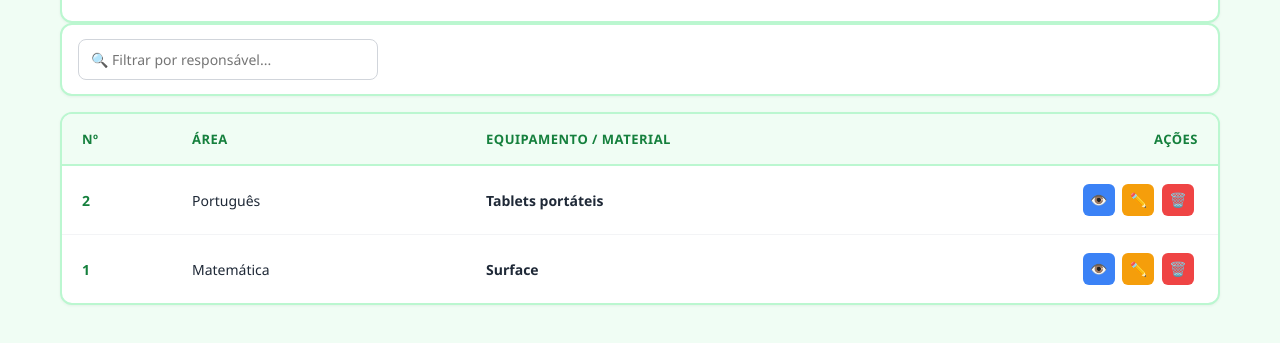
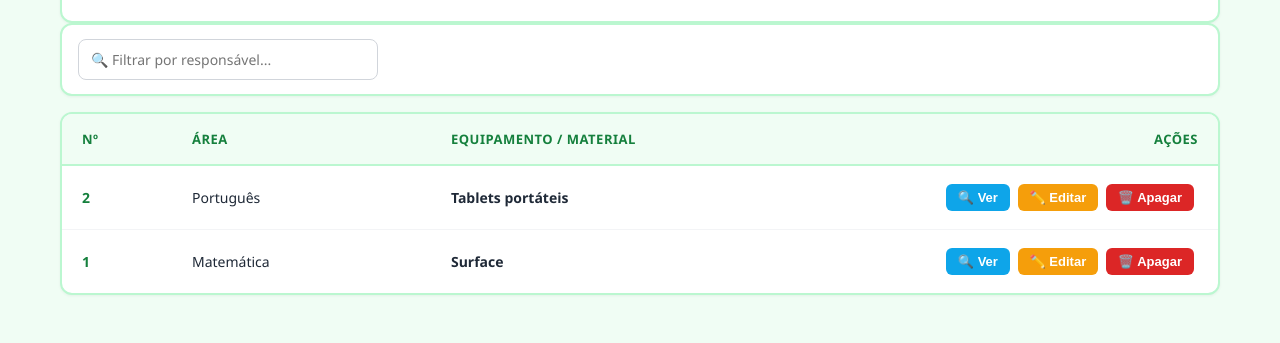
Before and after one commit to APPCovao/APPCovao.github.io, a plain HTML site: page requisicoes.html in a window 1280 px wide. Shown: the part 173-516 px from the top of the page. Drawn offline with Linux system fonts and the light colour scheme.

Commit message:
Update action buttons and styles in requisicoes.html

```diff
--- a/requisicoes.html
+++ b/requisicoes.html
@@ -213,29 +213,35 @@
             border-bottom: none;
         }
 
-        /* Botões de Ação Uniformizados */
+        tr:hover td {
+            background-color: #fafaf9;
+        }
+
+        /* Botões de Ação Uniformizados (idênticos a nova-atividade.html)[cite: 2] */
         .btn-action {
-            width: 32px;
-            height: 32px;
+            padding: 6px 12px;
             border-radius: 6px;
-            font-size: 14px;
+            font-size: 13px;
+            font-weight: 600;
             border: none;
             cursor: pointer;
+            text-decoration: none;
             display: inline-flex;
             align-items: center;
             justify-content: center;
+            gap: 4px;
             margin-right: 4px;
             transition: opacity 0.2s;
-            text-decoration: none;
         }
 
         .btn-action:hover {
             opacity: 0.85;
         }
 
-        .btn-ver { background-color: #3b82f6; color: white; }
-        .btn-editar { background-color: #f59e0b; color: white; }
-        .btn-apagar { background-color: #ef4444; color: white; }
+        .btn-view { background-color: #0ea5e9; color: white; }
+        .btn-edit { background-color: #f59e0b; color: white; }
+        .btn-delete { background-color: #dc2626; color: white; }
+        .btn-action:disabled { background-color: #cbd5e1; cursor: not-allowed; opacity: 0.6; }
 
         .form-card {
             background-color: var(--card-bg);
@@ -363,7 +369,7 @@
                             <th style="width: 70px;">Nº</th>
                             <th>Área</th>
                             <th>Equipamento / Material</th>
-                            <th style="width: 150px; text-align: right;">Ações</th>
+                            <th style="width: 220px; text-align: right;">Ações</th>
                         </tr>
                     </thead>
                     <tbody id="requisicoesTableBody">
@@ -494,9 +500,9 @@
                     <td>${req.area || 'N/A'}</td>
                     <td style="font-weight: 600;">${req.equipamento}</td>
                     <td style="text-align: right; white-space: nowrap;">
-                        <button class="btn-action btn-ver" onclick="verRequisicao(${indexReal})" title="Ver">👁️</button>
-                        <button class="btn-action btn-editar" onclick="editarRequisicao(${indexReal})" title="Editar">✏️</button>
-                        <button class="btn-action btn-apagar" onclick="eliminarRequisicao(${indexReal})" title="Apagar">🗑️</button>
+                        <button class="btn-action btn-view" onclick="verRequisicao(${indexReal})">🔍 Ver</button>
+                        <button class="btn-action btn-edit" onclick="editarRequisicao(${indexReal})">✏️ Editar</button>
+                        <button class="btn-action btn-delete" onclick="eliminarRequisicao(${indexReal})">🗑️ Apagar</button>
                     </td>
                 `;
                 tbody.appendChild(tr);
```
